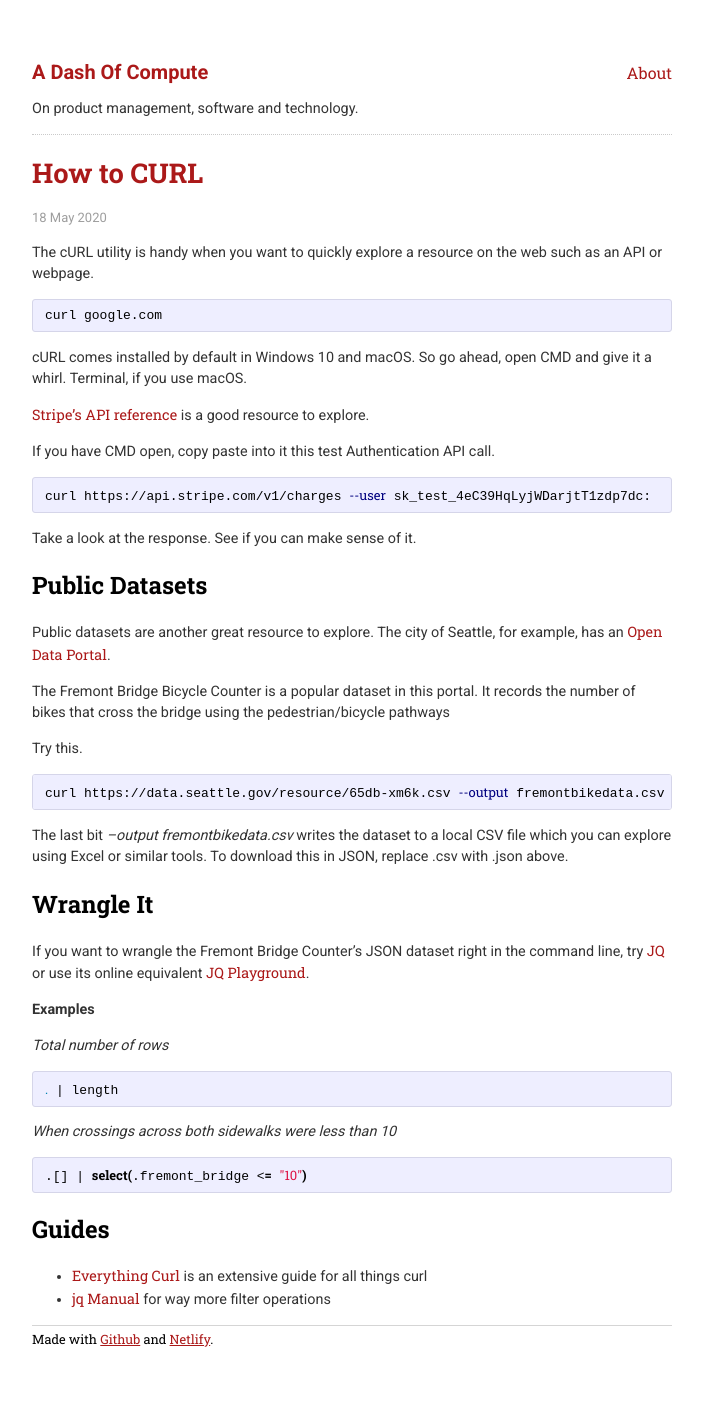
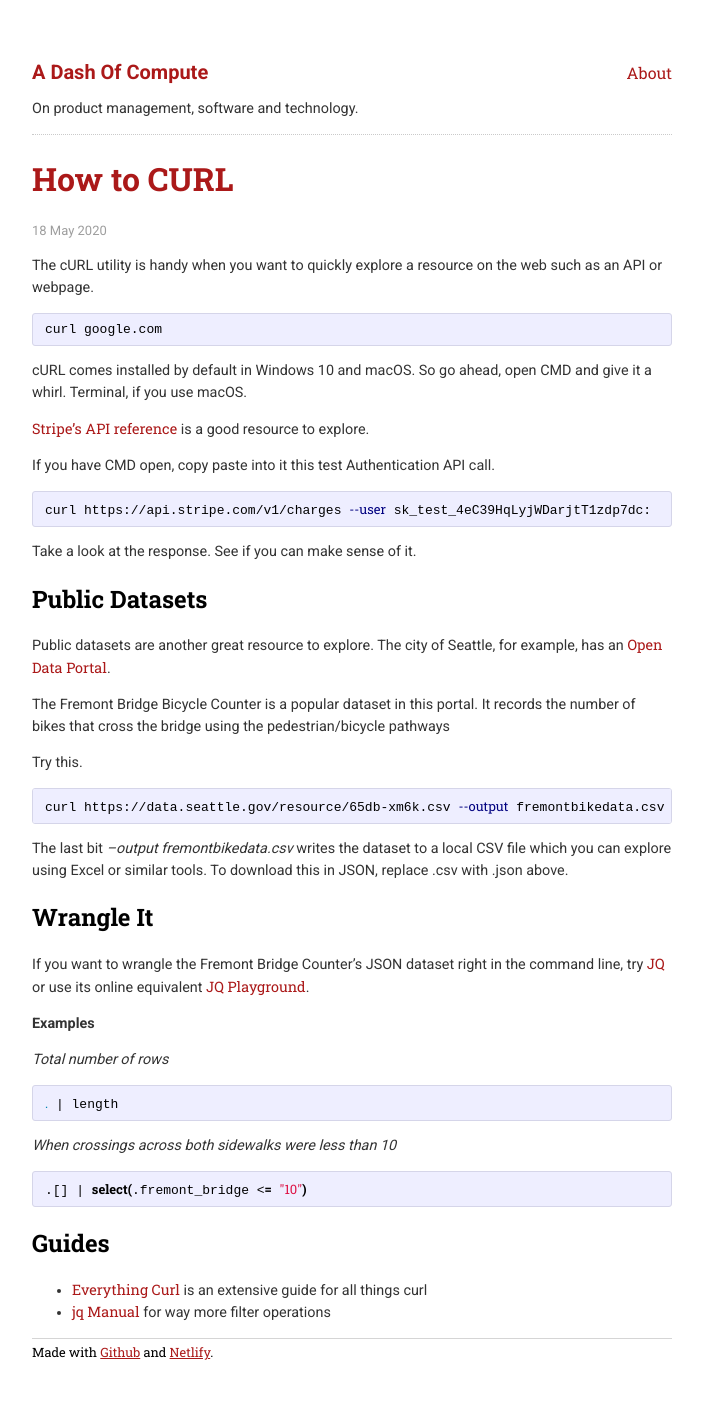
Before and after one commit to sautee/sautee.github.io, a Jekyll site: the page built from _posts/2020-05-18-howtocurl.md, in a window 1280 px wide. Shown: the whole page, without its empty margins (118-821 px from the left). Built offline with Jekyll 4.4.1, drawn with Linux system fonts in a browser that asks for light colours.

Commit message:
Update site.css

```diff
--- a/css/site.css
+++ b/css/site.css
@@ -12,17 +12,8 @@
     width: 90%;
 }
 
-h1 {
-    font-size:1.7em;
-}
-
-h1, h2, h3, h4, h5, h6, h7 {
-    font-weight:700;
-}
-
 .content, p, ul, li, ol, em, strong {
     font-family: "Roboto", sans-serif;
-    font-size: 0.9rem;
     line-height: 1.5em;
     color: #333;
 }
@@ -156,9 +147,13 @@
   .highlight .il { color: #009999 } /* Literal.Number.Integer.Long */
 
 /* Literal.Number.Integer.Long */
-@media screen and (min-width: 768px) {
+@media screen and (min-width: 800px) {
     /* Desktop styles go here */ body {
         margin: 60px 150px;
         width: 40em;
     }
+
+    .content, p, ul, li, ol, em, strong {
+    font-size: 0.9rem;
+    }
 }
```
